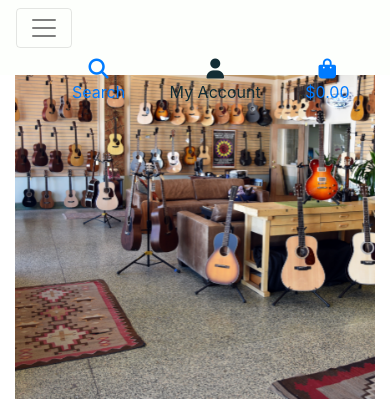
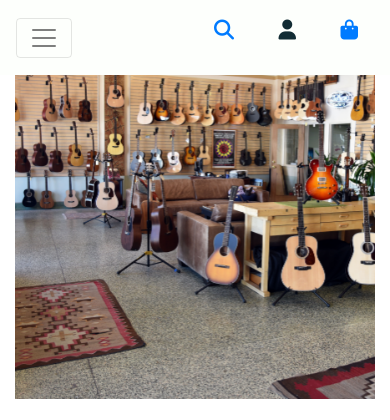
Before and after one commit to aaronh1986/SOUND-STORE-milestone-4, a Django app: page / in a window 390 px wide; the page is wider, and only the part inside the window is pictured. Shown: the top 420 px of that part. Run offline with Django 3.2, Linux system fonts and the light colour scheme; some libraries are stand-ins or nearby versions; some web fonts are replaced.

Commit message:
Adjust size of mobile top header using media queries

```diff
--- a/static/css/base.css
+++ b/static/css/base.css
@@ -397,7 +397,7 @@ body {
 
 /* -------------------------------- Media Queries */
 
-@media (max-width: 280px) {
+@media (max-width: 320px) {
     .container {
       max-width: 80%;
     }
@@ -407,13 +407,10 @@ body {
         width: 8px;
     }
 
-    .media-query-text {
-        font-size: 6px;
-    }
-
     .navbar-toggler-icon {
         width: 8px;
         height: 8px;
+        padding: 0.5px;
     }
   }
 
--- a/templates/includes/mobile-top-header.html
+++ b/templates/includes/mobile-top-header.html
@@ -3,7 +3,7 @@
       <a class="text-black nav-link d-block d-lg-none" href="#" id="mobile-search" data-toggle="dropdown" aria-haspopup="true" aria-expanded="false">
           <div class="text-center">
               <div class="icon-media-query"><i class="fas fa-search fa-lg"></i></div>
-              <p class="my-0 media-query-text">Search</p>
+              <!--<p class="my-0 media-query-text">Search</p>-->
           </div>
       </a>
       <div class="dropdown-menu border-0 w-100 p-3 rounded-0 my-0" aria-labelledby="mobile-search">
@@ -25,7 +25,7 @@
       <a class="text-black nav-link d-block d-lg-none" href="#" id="user-options" data-toggle="dropdown" aria-haspopup="true" aria-expanded="false">
           <div class="text-center">
               <div class="icon-media-query"><i class="fas fa-user fa-lg"></i></div>
-              <p class="my-0 media-query-text">My Account</p>
+              <!--<p class="my-0 media-query-text">My Account</p>-->
           </div>
       </a>
       <div class="dropdown-menu border-0" aria-labelledby="user-options">
@@ -45,13 +45,13 @@
       <a class="{% if grand_total %}text-primary font-weight-bold{% else %}text-black{% endif %} nav-link d-block d-lg-none" href="{% url 'view_bag' %}">
           <div class="text-center">
               <div class="icon-media-query"><i class="fas fa-shopping-bag fa-lg"></i></div>
-              <p class="my-0 media-query-text">
+              <!--<p class="my-0 media-query-text">
                   {% if grand_total %}
                       ${{ grand_total|floatformat:2 }}
                   {% else %}
                       $0.00
                   {% endif %}
-              </p>
+              </p>-->
           </div>
       </a>
     </li>
```
